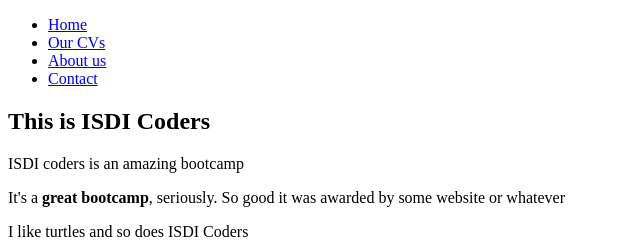
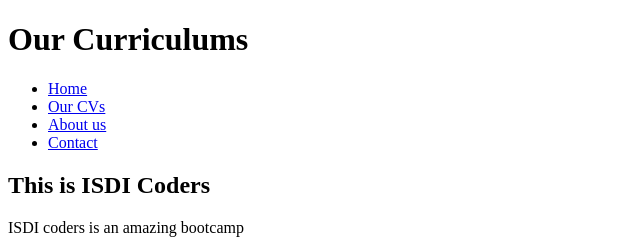
Before and after one commit to xfontr/202207-w1ch2-xifre-font-andrea-martinez, a plain HTML site: page index.html in a window 1280 px wide. Shown: the top 249 px of the page, without its empty margins (0-640 px from the left). Drawn offline with Linux system fonts and the light colour scheme.

Commit message:
We replaced the header by a newer version with no significant changes

```diff
--- a/index.html
+++ b/index.html
@@ -11,6 +11,8 @@
 </head>
 
 <body>
+  <header>
+    <h1>Our Curriculums</h1>
     <nav>
       <ul>
         <li><a href="/index.html">Home</a></li>
@@ -19,9 +21,10 @@
         <li><a href="/Contact.html">Contact</a></li>
       </ul>
     </nav>
+  </header>
   <main>
     <section>
-      <h1>This is ISDI Coders</h1>
+      <h2>This is ISDI Coders</h2>
       <p>ISDI coders is an amazing bootcamp</p>
       <p>It's a <strong>great bootcamp</strong>, seriously. So good it was awarded by some website or whatever</p>
       <p>I like turtles and so does ISDI Coders</p>
```
Lines whose indentation alone changed are shown as unchanged.
